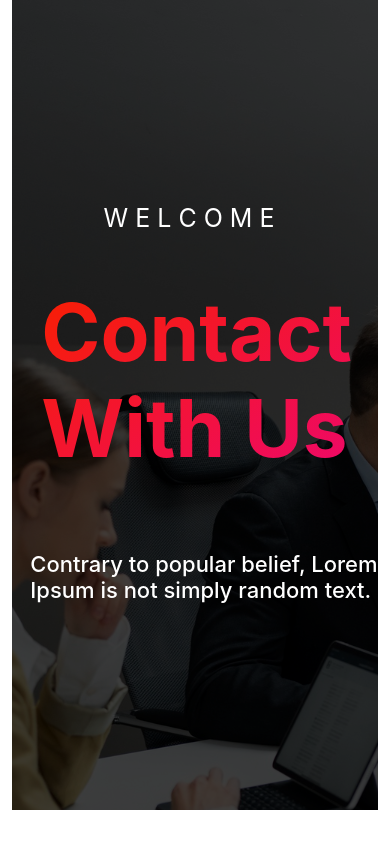
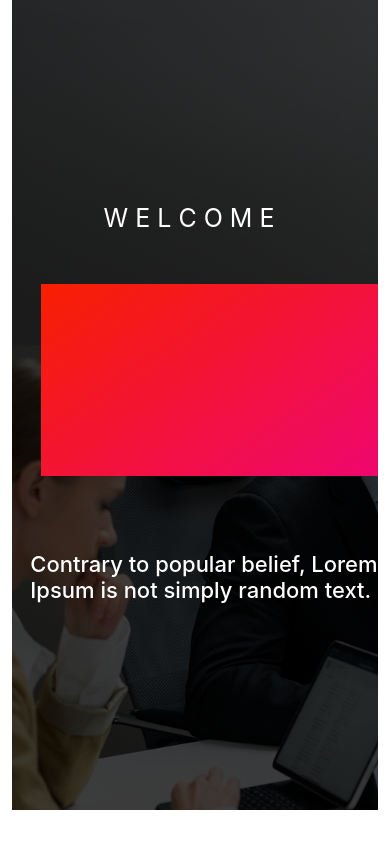
Before and after one commit to jayakumar35/Porfolio, a React (Create React App) app: page /ContactPage in a window 390 px wide. Shown: the top 844 px of the page. Built offline with nearby package versions, Linux system fonts and the light colour scheme.

Commit message:
madify commit

```diff
--- a/src/Components/About.js
+++ b/src/Components/About.js
@@ -29,7 +29,9 @@ function About() {
             <p><b>Hello! I'm Jayakumar</b> web designer from TamilNadu,Tiruvannamala i have rich experience in web site desing and building
               also i am good at wordpress i love to talk with you about our unique</p>
             <button class="btncv"><a className="rebtn" href="src/jayakumar resume.pdf">Resume</a></button>
-            <Link to="/ContactPage"><button class="btncv mx-3"><a href=""></a>Contact Me</button></Link>
+            <Link to="/ContactPage">
+            <button class="btncv mx-3">Contact Me</button>
+            </Link>
             <div class="details">
               <p><b>Age</b>    - 26</p>
               <p><b>Birth</b>  - 03/may/1998</p>
--- a/src/Components/ContactPage.scss
+++ b/src/Components/ContactPage.scss
@@ -169,7 +169,6 @@
             font-weight: bold;
             background: linear-gradient(145deg, #f81f01, #ee076e);
             filter: progid:DXImageTransform.Microsoft.gradient(startColorstr='var(--color-primary)', endColorstr='var(--color-secondary)', GradientType=1);
-            -webkit-background-clip: text;
             -webkit-text-fill-color: transparent;
             display: inline-block;
 
```
